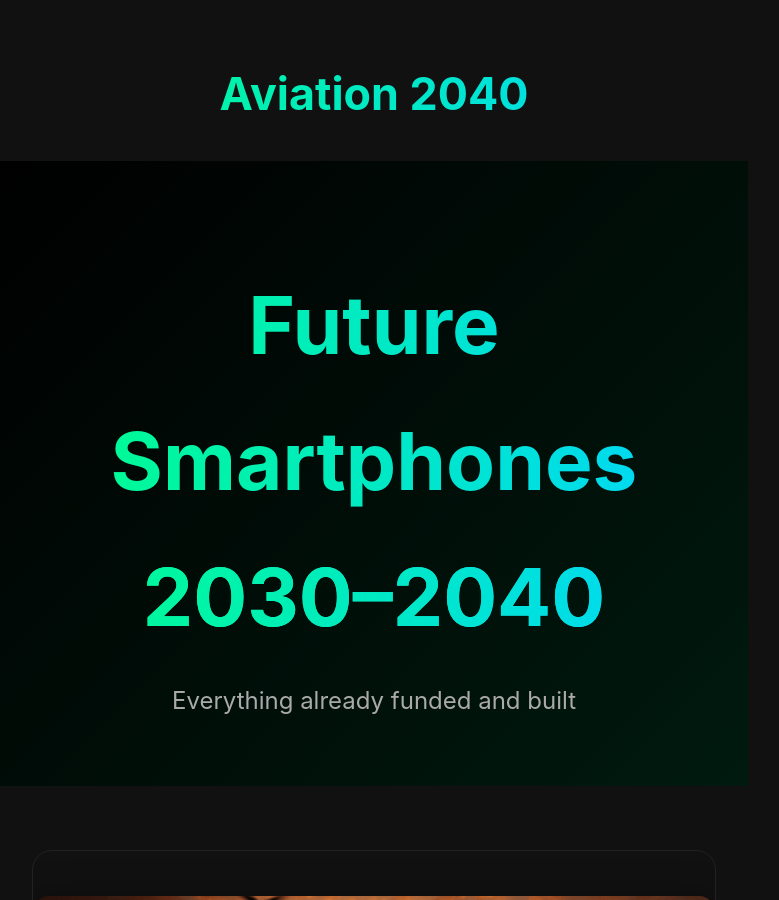
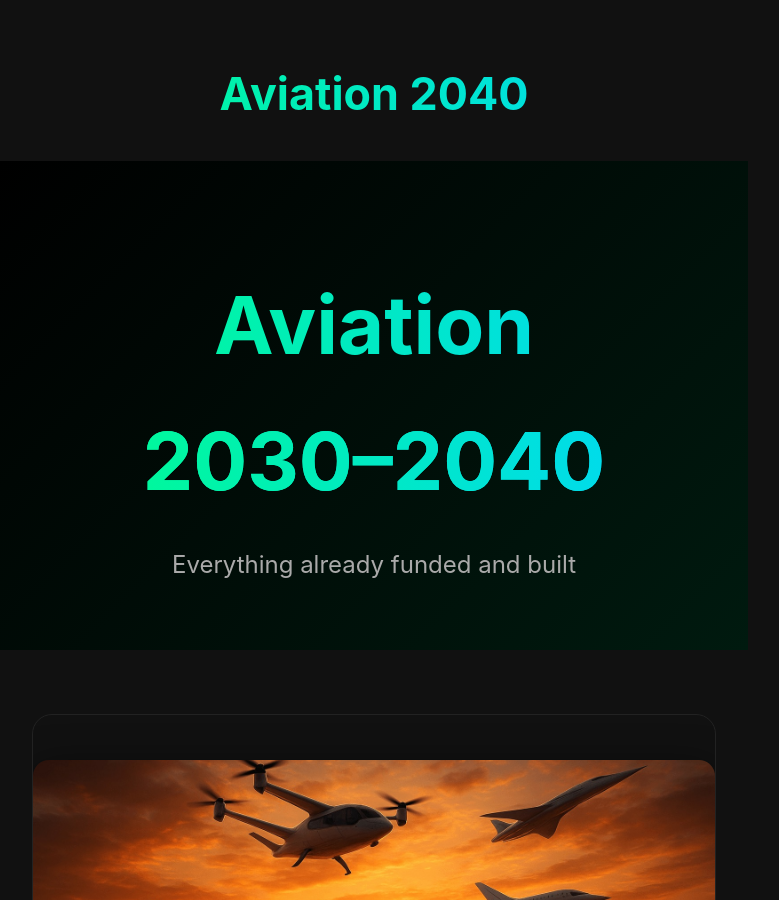
Before and after one commit to Futureaviation6/Futureaviation6.github.io, a Jekyll site: the page built from index.md, in a window 1280 px wide and 900 px high. Shown: the whole window, without its empty margins (266-1045 px from the left). Built offline with Jekyll 4.4.1, drawn with Linux system fonts in a browser that asks for light colours.

Commit message:
Update index.md

```diff
--- a/index.md
+++ b/index.md
@@ -5,7 +5,7 @@ description: "The future of aviation is here! Supersonic flights in 3 hours, ele
 ---
 
 <div class="home-hero">
-  <h1>Future Smartphones<br><span>2030–2040</span></h1>
+  <h1>Aviation<br><span>2030–2040</span></h1>
   <p class="subtitle">Everything already funded and built</p>
 </div>
 
```
